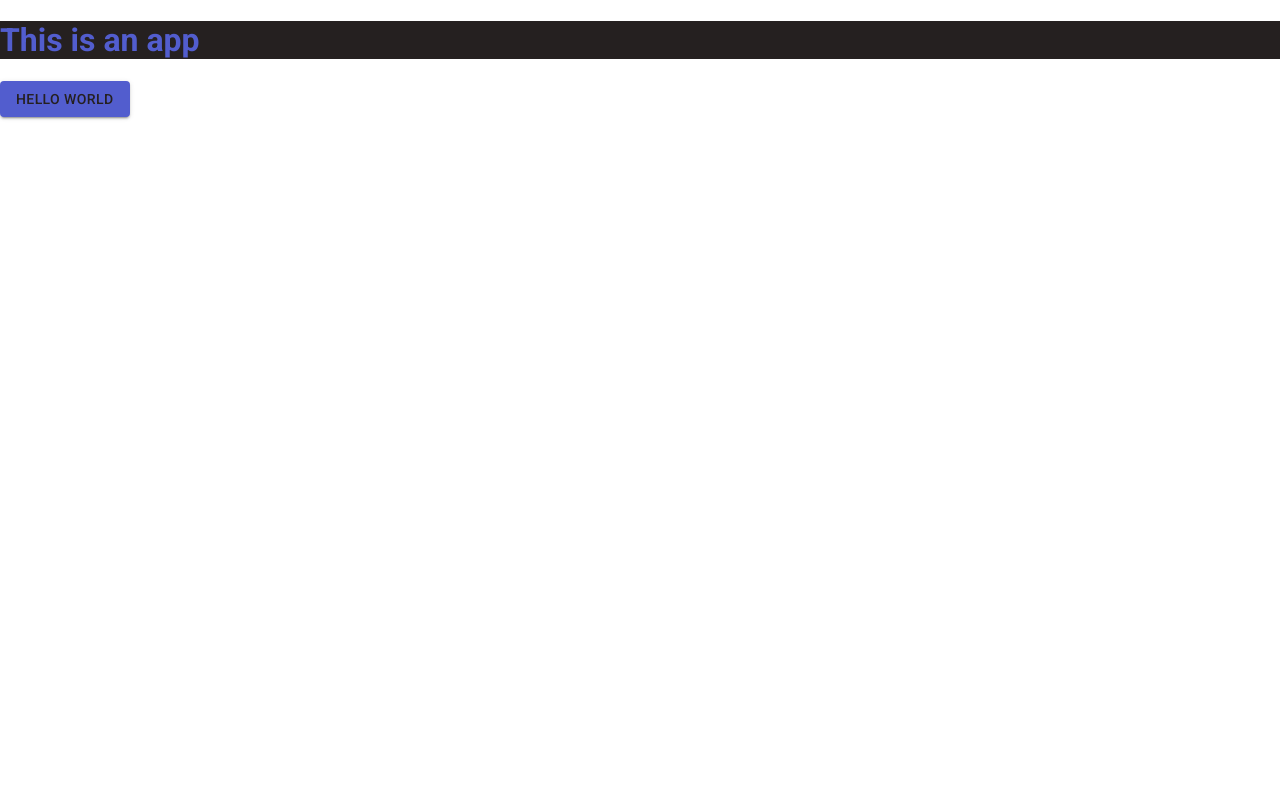
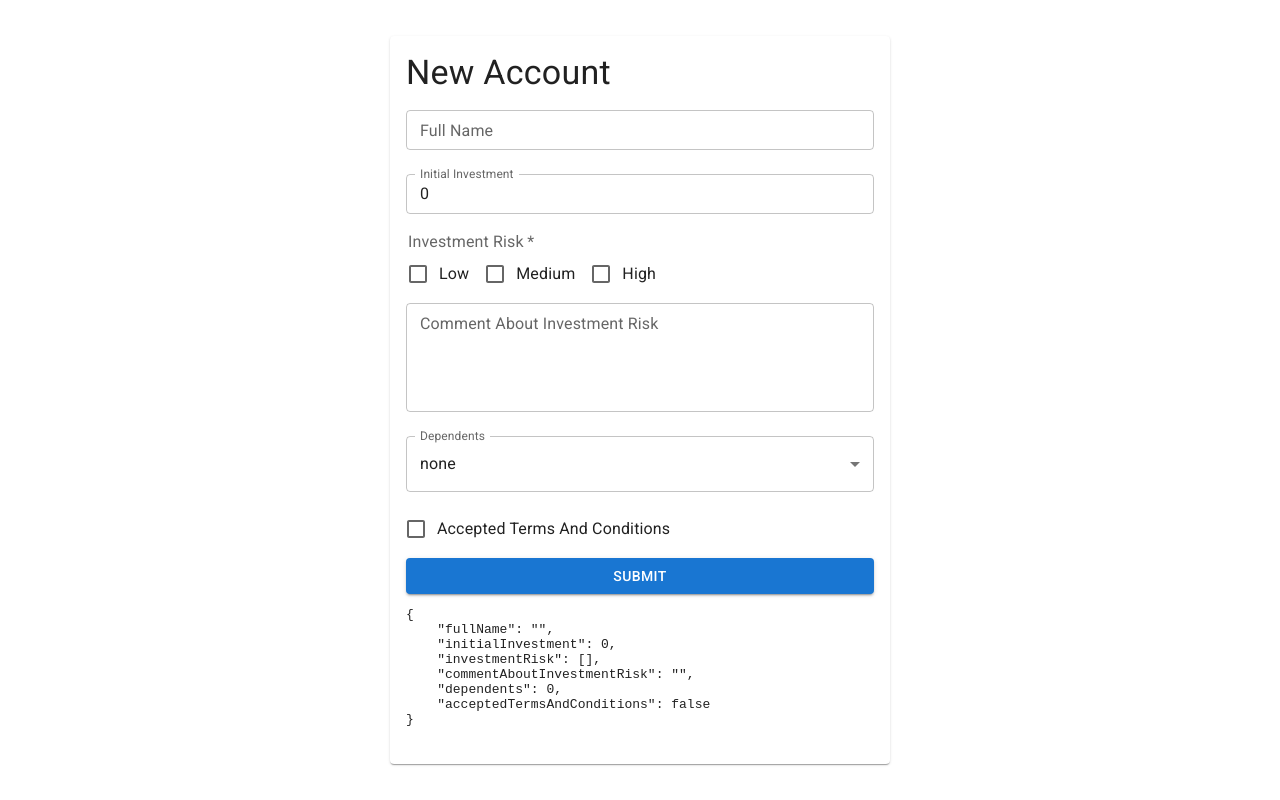
Before and after one commit to sergevitali/interview-app, a React (Create React App) app: page / in a window 1280 px wide. Built offline with nearby package versions, Linux system fonts and the light colour scheme.

Commit message:
Simple formik form with materila UI

```diff
--- a/package.json
+++ b/package.json
@@ -13,6 +13,7 @@
     "@testing-library/user-event": "^13.5.0",
     "@types/jest": "^27.5.2",
     "babel-jest": "^29.2.1",
+    "formik": "^2.2.9",
     "jest": "^29.2.1",
     "jest-environment-jsdom": "^29.2.1",
     "react": "^18.2.0",
@@ -21,7 +22,8 @@
     "sass": "^1.55.0",
     "styled-components": "^5.3.6",
     "ts-jest": "^29.0.3",
-    "web-vitals": "^2.1.4"
+    "web-vitals": "^2.1.4",
+    "yup": "^0.32.11"
   },
   "scripts": {
     "start": "react-scripts start",
--- a/src/App.module.scss
+++ /dev/null
@@ -1,12 +0,0 @@
-@import './index.scss';
-
-.App {
-  h1 {
-    color: $primary-color;
-    background-color: $primary-background;
-  }
-  .button {
-    background-color: $primary-color;
-    color: $primary-background;
-  }
-}
--- a/src/App.tsx
+++ b/src/App.tsx
@@ -1,14 +1,21 @@
-import Styles from './App.module.scss'
-import Button from '@mui/material/Button'
+import FormDemo from './components/FormDemo'
+import Container from '@mui/material/Container'
+import Box from '@mui/material/Box'
 
 function App() {
   return (
-    <div className={Styles.App}>
-      <h1>This is an app</h1>
-      <Button variant="contained" className={Styles.button}>
-        Hello World
-      </Button>
-    </div>
+    <Box
+      sx={{
+        display: 'flex',
+        alignItems: 'center',
+        justifyContent: 'center',
+        minHeight: '100vh'
+      }}
+    >
+      <Container>
+        <FormDemo />
+      </Container>
+    </Box>
   )
 }
 
--- /dev/null
+++ b/src/components/CheckboxFieldDemo.tsx
@@ -0,0 +1,30 @@
+import { Checkbox, FormControl, FormControlLabel } from '@mui/material'
+import { useField } from 'formik'
+
+type CheckboxFieldDemoProps = {
+  name: string
+  label: string
+  value?: string
+}
+const CheckboxFieldDemo: React.FC<CheckboxFieldDemoProps> = (props) => {
+  const [field, meta] = useField(props)
+  const { label, value } = props
+
+  return (
+    <FormControl required error={meta.touched && Boolean(meta.error)}>
+      <FormControlLabel
+        control={
+          <Checkbox
+            value={value}
+            name={field.name}
+            checked={field.checked}
+            onChange={field.onChange}
+          />
+        }
+        label={label}
+      />
+    </FormControl>
+  )
+}
+
+export default CheckboxFieldDemo
--- /dev/null
+++ b/src/components/FormDemo.tsx
@@ -0,0 +1,105 @@
+import { Box, Button, Card, CardContent, Typography } from '@mui/material'
+import { Form, Formik, FormikProps } from 'formik'
+import CheckboxFieldDemo from './CheckboxFieldDemo'
+import { InvestmentDetails } from './InvestmentDetails.types'
+import MultiChecboxDemo from './MultiCheckboxDemo'
+import SelectFieldDemo from './SelectFieldDemo'
+import TextFieldDemo from './TextFieldDemo'
+
+const initialValues: InvestmentDetails = {
+  fullName: '',
+  initialInvestment: 0,
+  investmentRisk: [],
+  commentAboutInvestmentRisk: '',
+  dependents: 0,
+  acceptedTermsAndConditions: false
+}
+
+const FormDemo: React.FC<{}> = () => {
+  return (
+    <Card sx={{ maxWidth: '500px', margin: '16px auto' }}>
+      <CardContent>
+        <Typography variant="h4" mb={2}>
+          New Account
+        </Typography>
+        <Formik
+          initialValues={initialValues}
+          onSubmit={(values, actions) => {
+            console.log({ values, actions })
+          }}
+        >
+          {({
+            values,
+            handleChange,
+            touched,
+            errors
+          }: FormikProps<InvestmentDetails>) => (
+            <Form>
+              <Box mb={3}>
+                <TextFieldDemo name="fullName" label="Full Name" fullWidth />
+              </Box>
+              <Box mb={2}>
+                <TextFieldDemo
+                  name="initialInvestment"
+                  label="Initial Investment"
+                  type="number"
+                  fullWidth
+                />
+              </Box>
+              <Box mb={1}>
+                <MultiChecboxDemo
+                  name="investmentRisk"
+                  label="Investment Risk"
+                  options={[
+                    { label: 'Low', value: 'low' },
+                    { label: 'Medium', value: 'medium' },
+                    { label: 'High', value: 'high' }
+                  ]}
+                />
+              </Box>
+              <Box mb={3}>
+                <TextFieldDemo
+                  name="commentAboutInvestmentRisk"
+                  label="Comment About Investment Risk"
+                  type="textarea"
+                  fullWidth
+                />
+              </Box>
+              <Box mb={2}>
+                <SelectFieldDemo
+                  name="dependents"
+                  label="Dependents"
+                  options={[
+                    { name: 'none', value: 0 },
+                    { name: '1', value: 1 },
+                    { name: '2', value: 2 },
+                    { name: '3', value: 3 }
+                  ]}
+                  fullWidth
+                />
+              </Box>
+              <Box mb={1}>
+                <CheckboxFieldDemo
+                  name="acceptedTermsAndConditions"
+                  label="Accepted Terms And Conditions"
+                />
+              </Box>
+              <Button
+                color="primary"
+                variant="contained"
+                fullWidth
+                type="submit"
+              >
+                Submit
+              </Button>
+
+              <pre>{JSON.stringify(values, null, 4)}</pre>
+            </Form>
+          )}
+        </Formik>
+      </CardContent>
+    </Card>
+  )
+}
+
+export default FormDemo
--- /dev/null
+++ b/src/components/MultiCheckboxDemo.tsx
@@ -0,0 +1,37 @@
+import { FormControl, FormGroup, FormLabel } from '@mui/material'
+import { useField } from 'formik'
+import CheckboxFieldDemo from './CheckboxFieldDemo'
+
+type MultiChecboxDemoProps = {
+  name: string
+  label: string
+  options: Array<{ label: string; value: string }>
+}
+
+const MultiChecboxDemo: React.FC<MultiChecboxDemoProps> = (props) => {
+  const [field, meta] = useField(props)
+  const { name, label, options } = props
+
+  return (
+    <FormControl
+      required
+      error={meta.touched && Boolean(meta.error)}
+      component="fieldset"
+      sx={{ marginLeft: '2px' }}
+    >
+      <FormLabel component="legend">{label}</FormLabel>
+      <FormGroup sx={{ display: 'flex', flexDirection: 'row' }}>
+        {options.map((opt, index) => (
+          <CheckboxFieldDemo
+            key={index}
+            name={name}
+            label={opt.label}
+            value={opt.value}
+          />
+        ))}
+      </FormGroup>
+    </FormControl>
+  )
+}
+
+export default MultiChecboxDemo
--- /dev/null
+++ b/src/components/SelectFieldDemo.tsx
@@ -0,0 +1,37 @@
+import { FormControl, InputLabel, MenuItem, Select } from '@mui/material'
+import { useField } from 'formik'
+
+type SelectFieldDemoProps = {
+  name: string
+  label: string
+  options: { value: string | number; name: string }[]
+  fullWidth?: boolean
+}
+const SelectFieldDemo: React.FC<SelectFieldDemoProps> = (props) => {
+  const [field, meta] = useField(props)
+  const { name, label, options } = props
+
+  return (
+    <FormControl fullWidth>
+      <InputLabel>{label}</InputLabel>
+
+      <Select
+        label={label}
+        id={name}
+        name={name}
+        value={field.value}
+        onChange={field.onChange}
+        onBlur={field.onBlur}
+        error={meta.touched && Boolean(meta.error)}
+      >
+        {options.map((option, index) => (
+          <MenuItem key={index} value={option.value}>
+            {option.name}
+          </MenuItem>
+        ))}
+      </Select>
+    </FormControl>
+  )
+}
+
+export default SelectFieldDemo
--- /dev/null
+++ b/src/components/TextFieldDemo.tsx
@@ -0,0 +1,32 @@
+import { TextField } from '@mui/material'
+import { useField } from 'formik'
+
+type TextFieldDemoProps = {
+  name: string
+  label: string
+  type?: 'text' | 'number' | 'textarea'
+  fullWidth?: boolean
+}
+const TextFieldDemo: React.FC<TextFieldDemoProps> = (props) => {
+  const [field, meta] = useField(props)
+  const { name, type } = props
+
+  return (
+    <TextField
+      size="small"
+      fullWidth
+      id={name}
+      value={field.value}
+      type={type ? type : 'text'}
+      multiline={type === 'textarea'}
+      minRows={4}
+      onChange={field.onChange}
+      onBlur={field.onBlur}
+      error={meta.touched && Boolean(meta.error)}
+      helperText={meta.touched && meta.error}
+      {...props}
+    />
+  )
+}
+
+export default TextFieldDemo
```
Also changed, not shown: src/components/InvestmentDetails.types.ts (added, +23 -0 lines), 2 other files (tests, documents, lock files or other folders).
